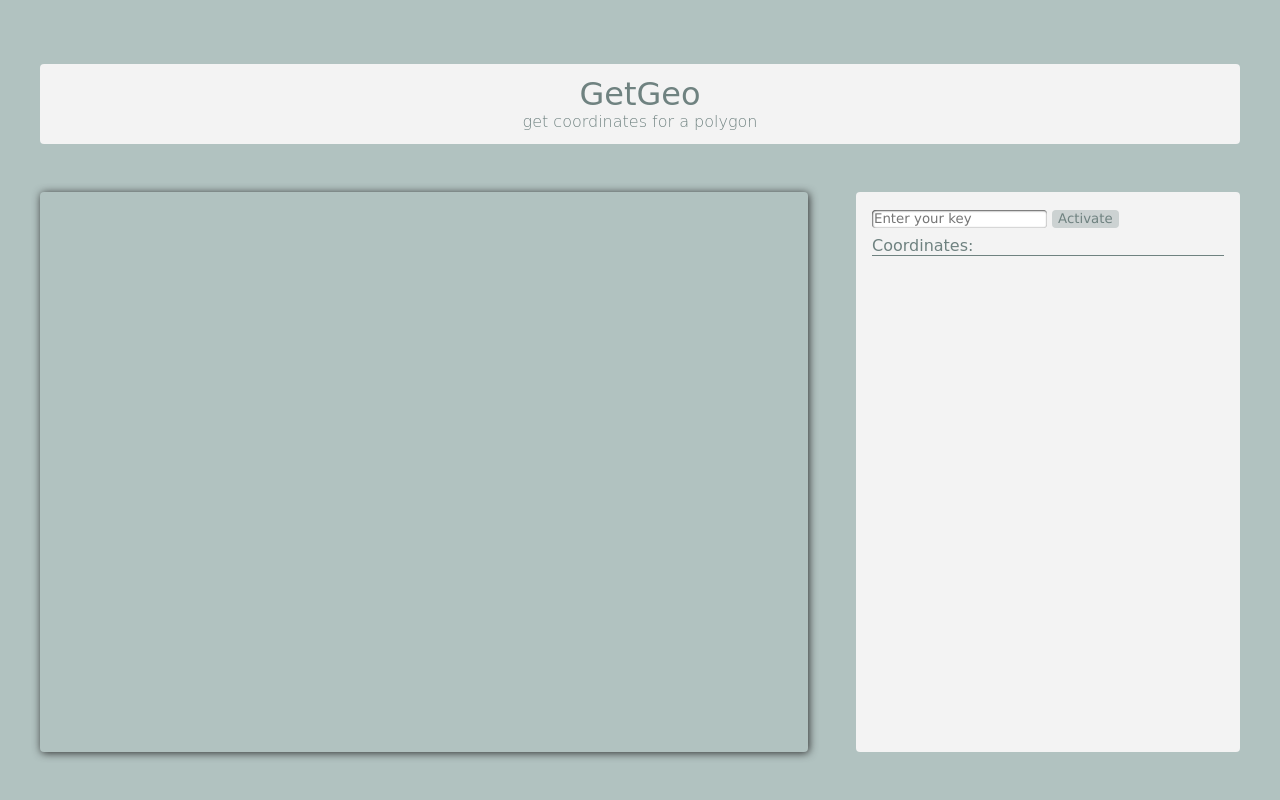
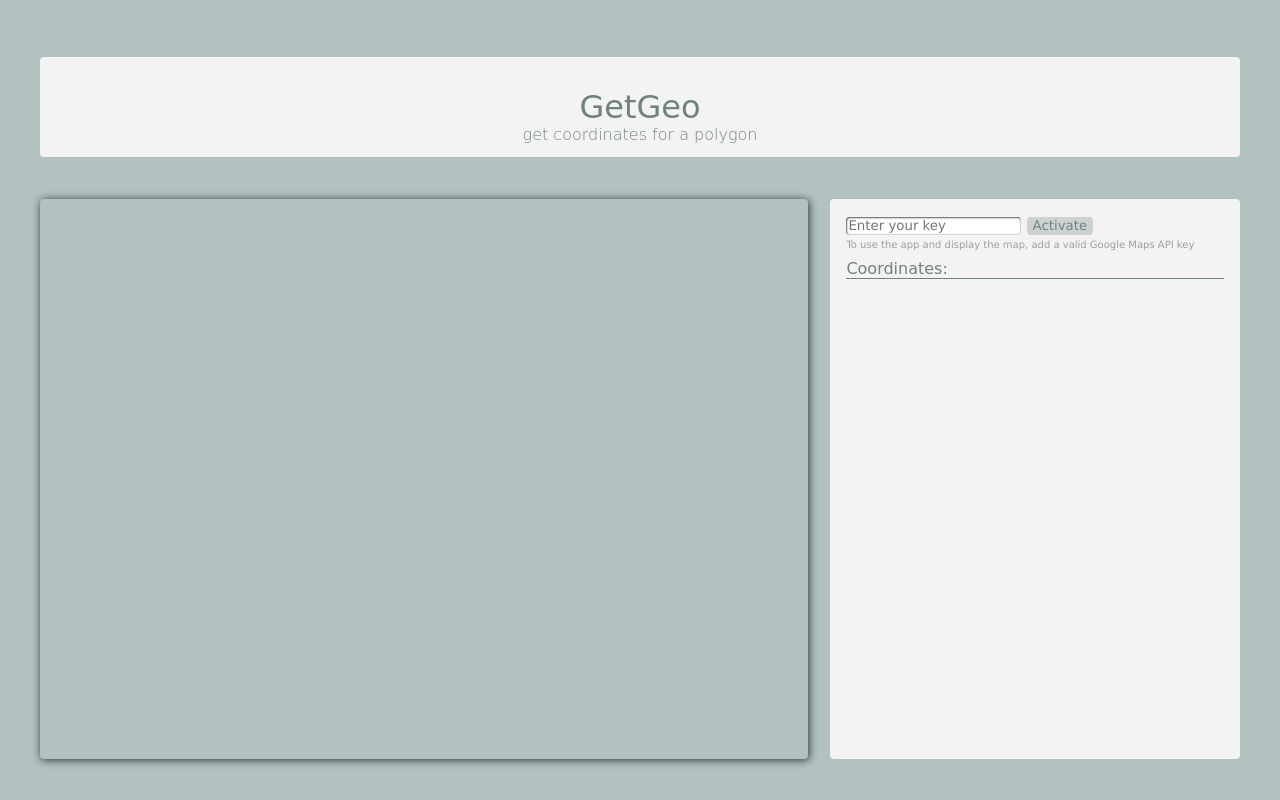
Before and after one commit to Gustavolmo/get-geo, a website: page index.html in a window 1280 px wide. Drawn offline with Linux system fonts and the light colour scheme; a web font is replaced by a local one.

Commit message:
Minor changes -> Light css changes

```diff
--- a/index.html
+++ b/index.html
@@ -25,6 +25,8 @@
         type="text"
         placeholder="Enter your key"/>
       <button class="input-button">Activate</button>
+      <p class="sub-text">To use the app and display the map, add a valid Google Maps API key</p>
+
       <h2 class="coordinates">Coordinates:</h2>
       <div class="coord-results"></div>
     </div>
--- a/style.css
+++ b/style.css
@@ -23,16 +23,26 @@ body {
   align-items: center;
   background: rgb(243, 243, 243);
   border-radius: 4px;
-  height: 80px;
   padding-bottom: 8px;
   margin: 16px 40px 20px;
+  height: 100px;
 }
 
 .main-title,
-.sub-title {
+.sub-title,
+.sub-text {
   color: rgb(111, 130, 128);
   line-height: 28px;
   margin: 0;
+}
+
+.sub-text {
+  color: rgb(158, 158, 158);
+  font-family:Verdana, Geneva, Tahoma, sans-serif;
+  font-weight: 100;
+  margin: 4px 0;
+  font-size: 10px;
+  line-height: 12px;
 }
 
 .main-title {
@@ -118,7 +128,7 @@ body {
   }
 
   .main-header {
-    height: 80px;
+    height: 100px;
     width: 100%;
     margin-bottom: 0;
   }
@@ -131,7 +141,7 @@ body {
   }
 
   .results-box {
-    width: 30%;
+    width: 32%;
     height: 70vh;
     max-height: 600px;
     margin: 0 40px 0 0;
```
